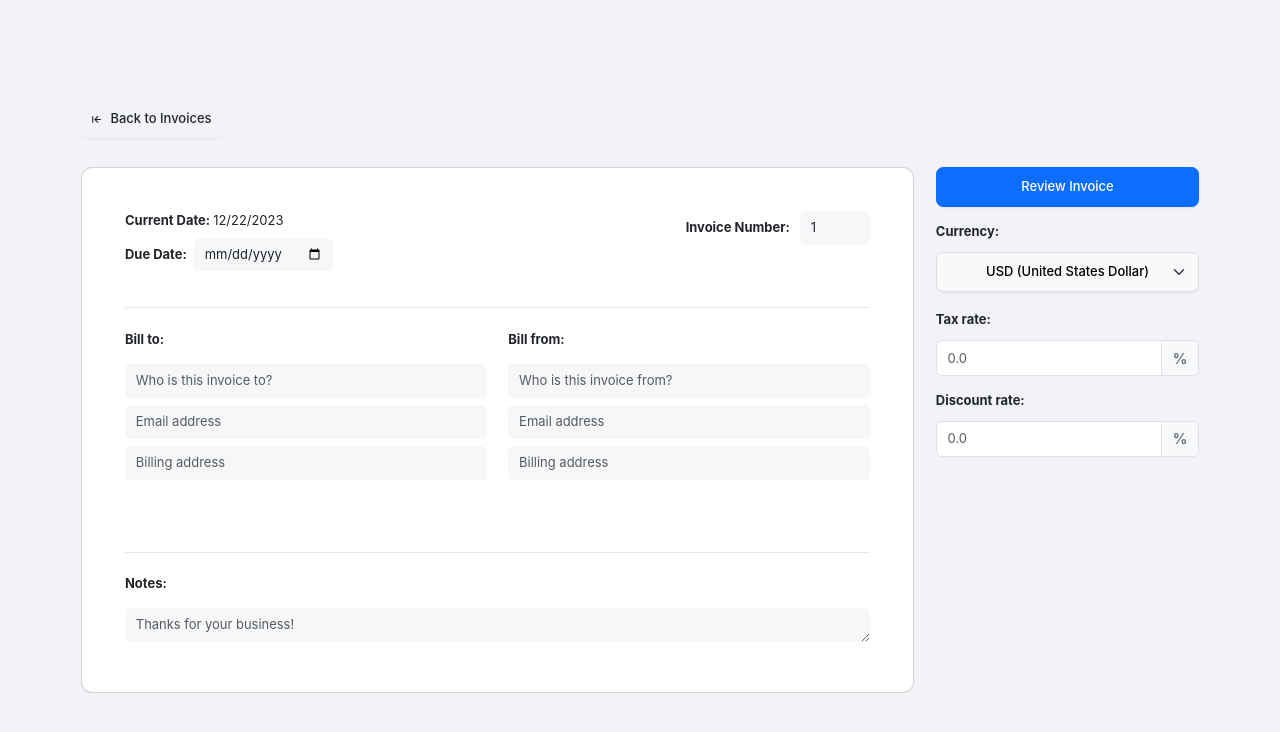
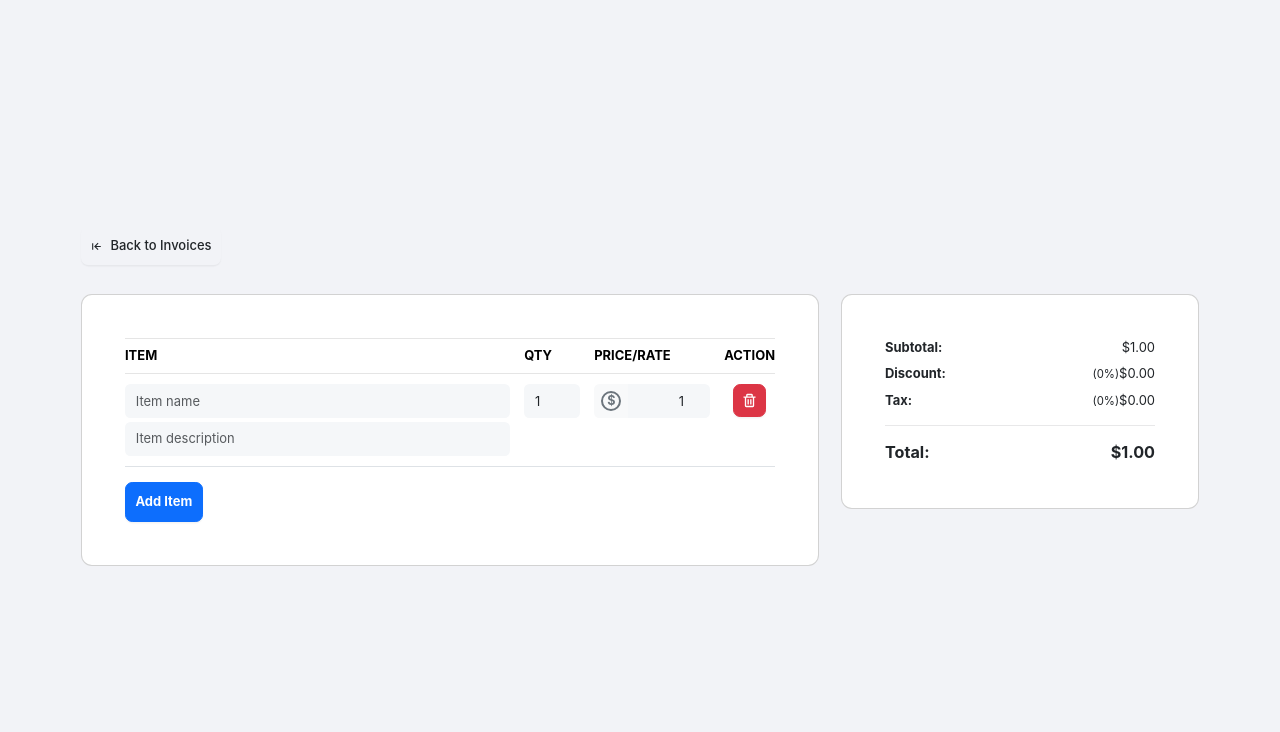
Before and after one commit to nirajbagdi/invoices-manager, a React (Create React App) app: page /new in a window 1280 px wide. Shown: the top 732 px of the page. Built offline with nearby package versions, Linux system fonts and the light colour scheme.

Commit message:
Successfully refactored ProductDetails from InvoiceForm component

```diff
--- a/src/components/InvoiceForm/InvoiceForm.js
+++ b/src/components/InvoiceForm/InvoiceForm.js
@@ -7,6 +7,7 @@ import { Form, Row, Button } from 'react-bootstrap';
 import { BiArrowToLeft } from 'react-icons/bi';
 
 import InvoiceDetails from './InvoiceDetails';
+import ProductDetails from './ProductDetails';
 import CopyModal from 'components/CopyModal/CopyModal';
 
 import { copyItem, setActiveInvoice } from 'actions/invoicesActions';
@@ -63,7 +64,7 @@ const InvoiceForm = () => {
 		handleCalculateTotal();
 	}, []);
 
-	const handleRowDel = itemID => {
+	const handleProductDelete = itemID => {
 		setInvoice(invoiceObj => ({
 			...invoiceObj,
 			items: invoiceObj.items.filter(item => item.id !== itemID),
@@ -72,7 +73,7 @@ const InvoiceForm = () => {
 		handleCalculateTotal();
 	};
 
-	const handleAddEvent = () => {
+	const handleAddProduct = () => {
 		const defaultItem = {
 			...initialItem,
 			id: uuid(),
@@ -101,7 +102,7 @@ const InvoiceForm = () => {
 		});
 	};
 
-	const handleItemizedItemEdit = event => {
+	const handleProductEdit = event => {
 		const currentItem = event.target;
 
 		const updatedItems = invoice.items.map(item => {
@@ -156,13 +157,20 @@ const InvoiceForm = () => {
 
 			<Form onSubmit={handleFormSubmit}>
 				<Row>
-					<InvoiceDetails
+					<ProductDetails
+						invoice={invoice}
+						onProductAdd={handleAddProduct}
+						onProductEdit={handleProductEdit}
+						onProductDelete={handleProductDelete}
+					/>
+
+					{/* <InvoiceDetails
 						invoice={invoice}
 						invoiceSlug={invoiceSlug}
 						onFieldEdit={handleFieldEdit}
 						onInvoiceCopy={handleInvoiceCopy}
 						onCurrencyChange={handleCurrencyChange}
-					/>
+					/> */}
 				</Row>
 			</Form>
 		</>
--- /dev/null
+++ b/src/components/InvoiceForm/ProductDetails.js
@@ -0,0 +1,71 @@
+import { Col, Card } from 'react-bootstrap';
+import InvoiceItem from './InvoiceItem';
+
+const ProductDetails = ({ invoice, onProductAdd, onProductEdit, onProductDelete }) => {
+	return (
+		<>
+			<Col md={8}>
+				<Card className="p-4 p-xl-5 my-3 my-xl-4">
+					<InvoiceItem
+						items={invoice.items}
+						currency={invoice.currency.split('_')[0]}
+						onRowAdd={onProductAdd}
+						onRowDel={onProductDelete}
+						onItemizedItemEdit={onProductEdit}
+					/>
+				</Card>
+			</Col>
+
+			<Col md={4}>
+				<div className="sticky-top pt-md-3 pt-xl-4">
+					<Card className="p-4 p-xl-5">
+						<div className="d-flex flex-row align-items-start justify-content-between">
+							<span className="fw-bold">Subtotal:</span>
+
+							<span>
+								{invoice.currency.split('_')[0]}
+								{invoice.subTotal.toFixed(2)}
+							</span>
+						</div>
+
+						<div className="d-flex flex-row align-items-start justify-content-between mt-2">
+							<span className="fw-bold">Discount:</span>
+
+							<span>
+								<span className="small ">({invoice.discountRate || 0}%)</span>
+								{invoice.currency.split('_')[0]}
+								{(invoice.discountAmount || 0).toFixed(2)}
+							</span>
+						</div>
+
+						<div className="d-flex flex-row align-items-start justify-content-between mt-2">
+							<span className="fw-bold">Tax:</span>
+
+							<span>
+								<span className="small ">({invoice.taxRate || 0}%)</span>
+								{invoice.currency.split('_')[0]}
+								{(invoice.taxAmount || 0).toFixed(2)}
+							</span>
+						</div>
+
+						<hr />
+
+						<div
+							className="d-flex flex-row align-items-start justify-content-between"
+							style={{ fontSize: '1.125rem' }}
+						>
+							<span className="fw-bold">Total:</span>
+
+							<span className="fw-bold">
+								{invoice.currency.split('_')[0]}
+								{invoice.total?.toFixed(2) || 0}
+							</span>
+						</div>
+					</Card>
+				</div>
+			</Col>
+		</>
+	);
+};
+
+export default ProductDetails;
```
